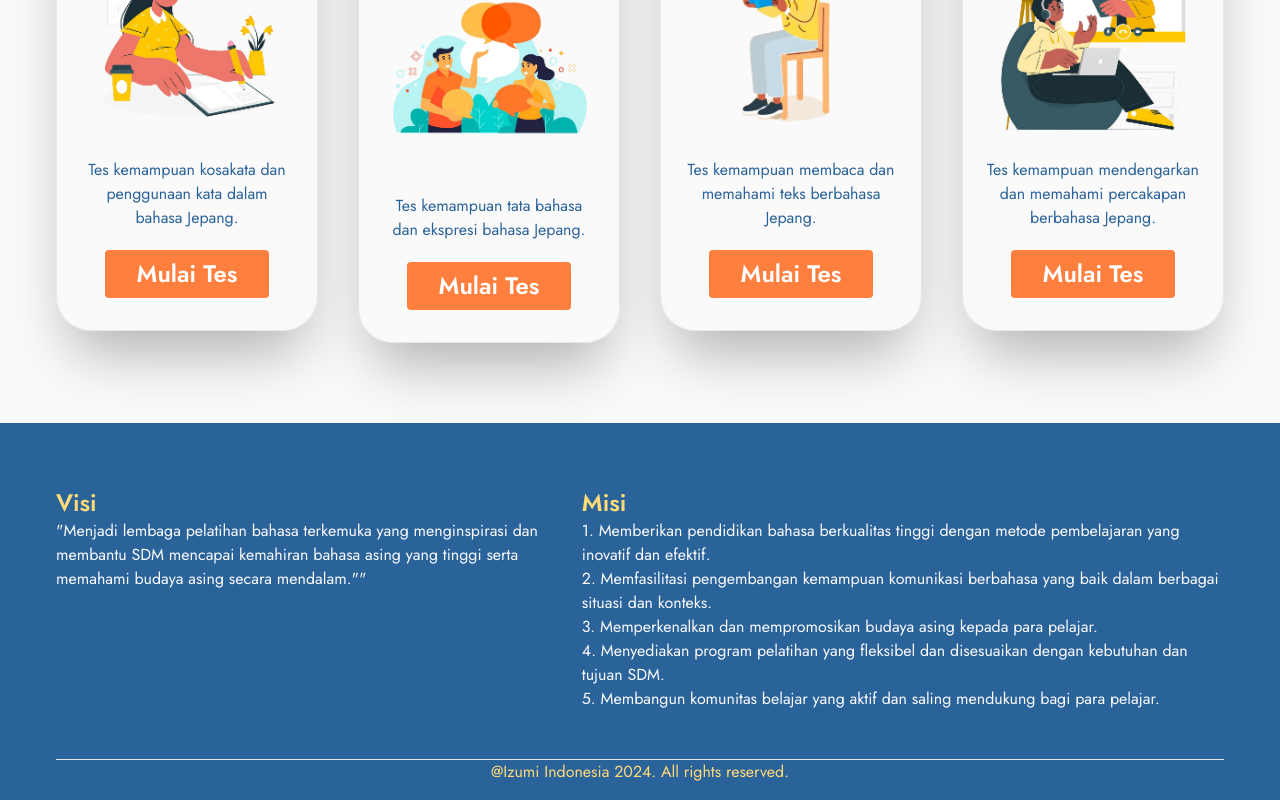
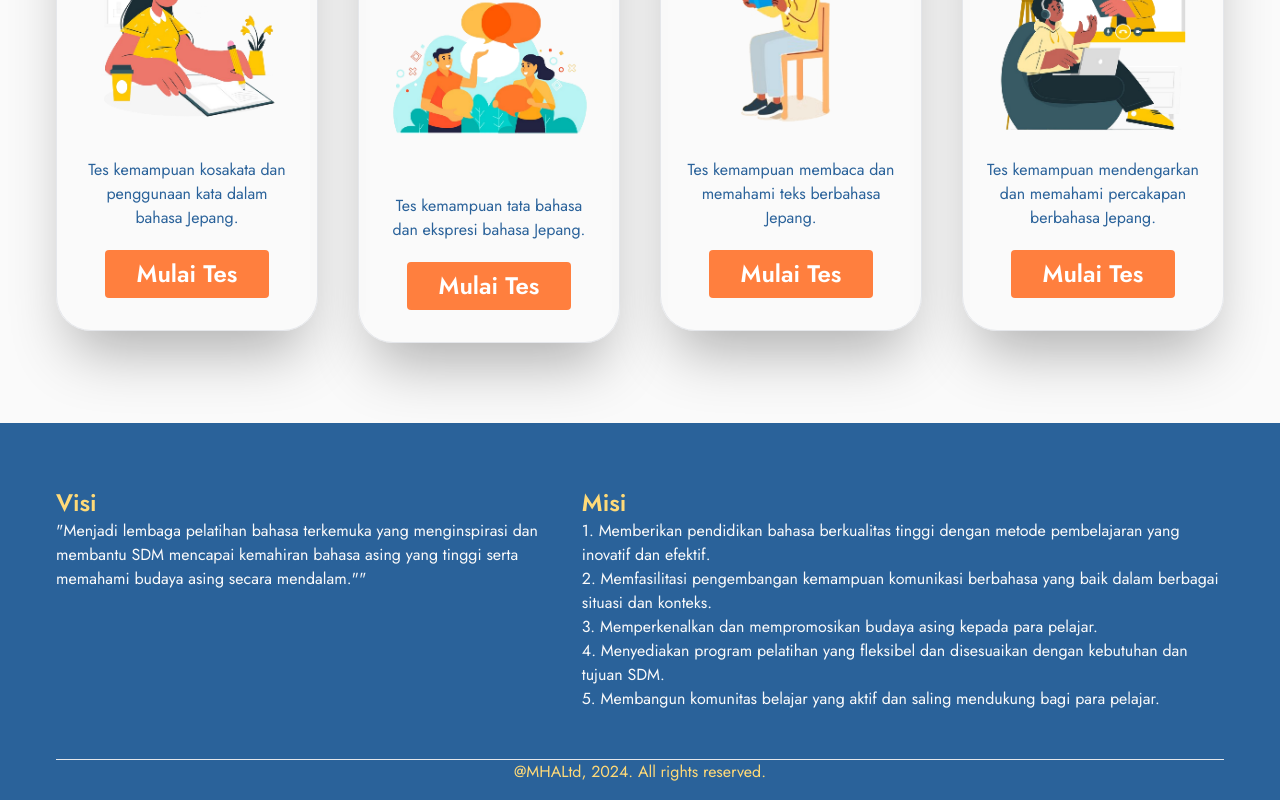
Before and after one commit to MHALtd/izumi-jft-eval, a React (Vite) app in the folder frontend/: page / in a window 1280 px wide. Shown: the part 951-1751 px from the top of the page. Built offline with nearby package versions, Linux system fonts and the light colour scheme; no server answers.

Commit message:
footer change

```diff
--- a/frontend/src/components/Footer.jsx
+++ b/frontend/src/components/Footer.jsx
@@ -29,7 +29,7 @@ const Footer = () => {
       <hr />
 
       <div className="flex items-center justify-center">
-        <p className="text-primary">@Izumi Indonesia 2024. All rights reserved.</p>
+        <p className="text-primary">@MHALtd, 2024. All rights reserved.</p>
       </div>
     </div>
   );
```
